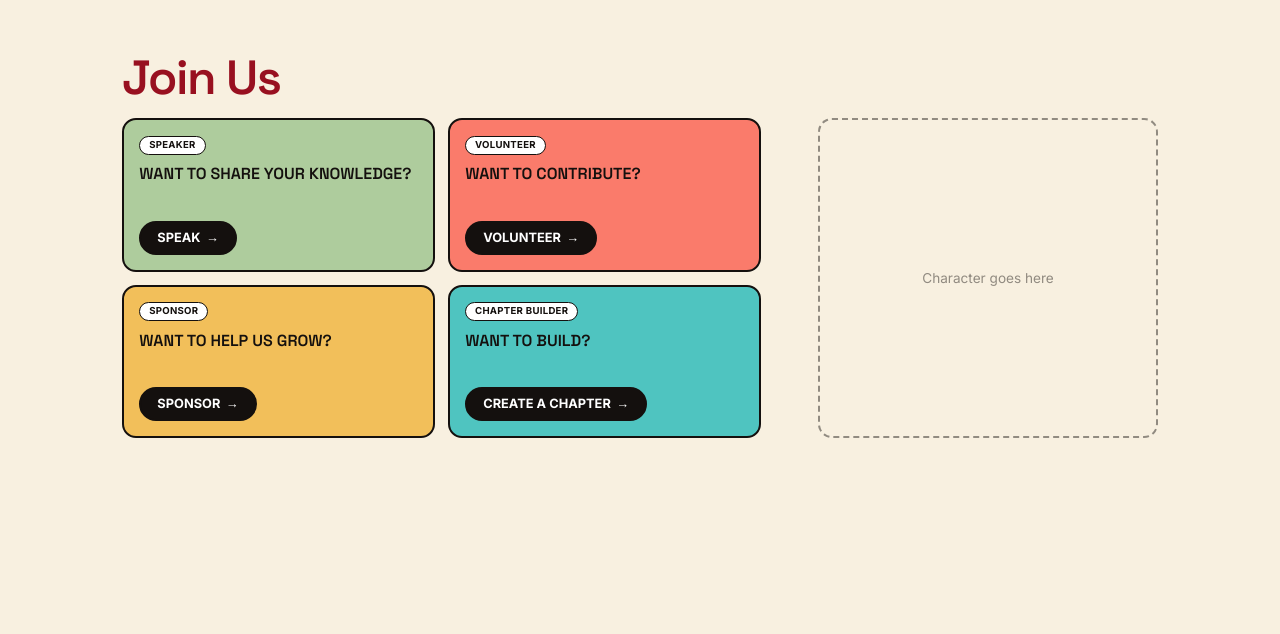
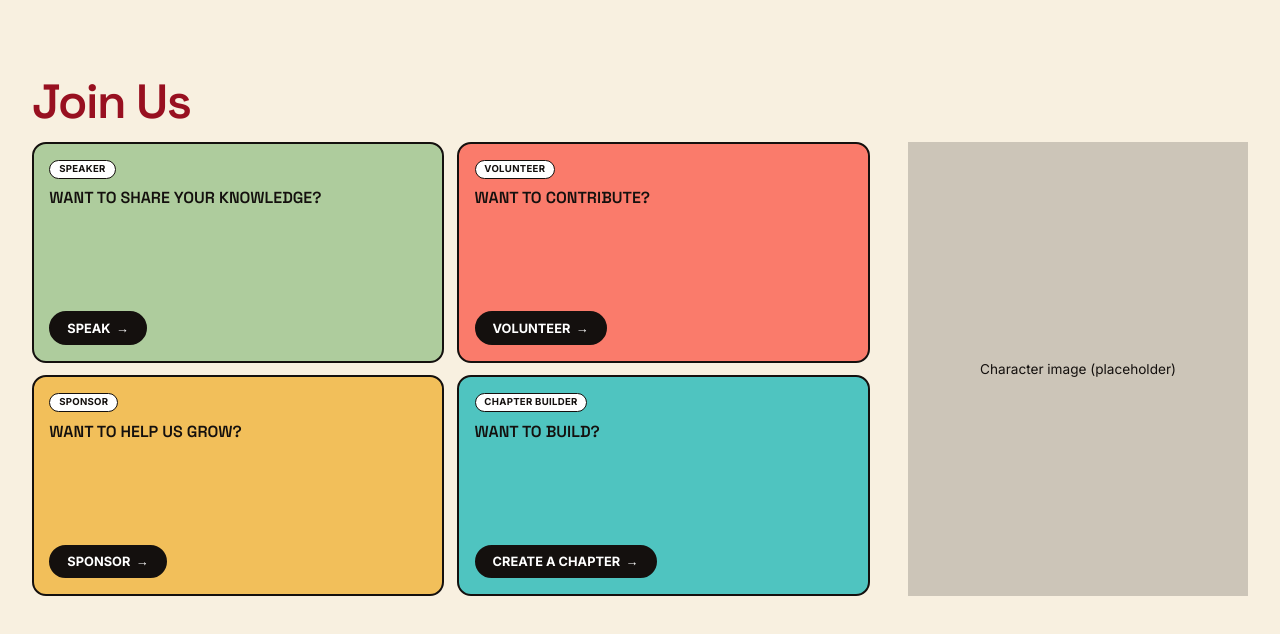
Before and after one commit to renisha18/sheBuildsTN, a React (Vite) app: page /#home in a window 1280 px wide. Shown: the part 2074-2708 px from the top of the page. Built offline with nearby package versions, Linux system fonts and the light colour scheme.

Commit message:
Join now changes

```diff
--- a/src/pages/JoinUs.jsx
+++ b/src/pages/JoinUs.jsx
@@ -1,11 +1,13 @@
 import JoinUsContent from "../sections/joinus/JoinUsContent";
 
-// One section of the single-page layout. The id matches siteSections.js;
-// tabIndex={-1} lets scrollToSection() move keyboard focus here.
+// One section of the single-page layout. PageSection (Home.jsx) already provides the
+// id="join" anchor, focus target and min-height, so this is a plain wrapper.
+// "about" reuses the About section's wrapper so Join us lines up with About and Blogs;
+// "join-us" carries the card colour variables.
 export default function JoinUs() {
   return (
-    <section id="join" tabIndex={-1} className="join-us">
+    <div className="about join-us">
       <JoinUsContent />
-    </section>
+    </div>
   );
 }
--- a/src/sections/joinus/JoinUsContent.css
+++ b/src/sections/joinus/JoinUsContent.css
@@ -2,15 +2,8 @@
    the fallbacks after each comma are the colours sampled from the Figma. */
 
 .join-us {
-  --join-container: 1100px;
   --join-gap: clamp(0.6rem, 1vw, 0.875rem);
   --ink: var(--color-ink, #111);
-}
-
-.join-us__inner {
-  max-width: var(--join-container);
-  margin: 0 auto;
-  padding: 1.5rem 2rem 1.5rem;
 }
 
 .join-us__heading {
@@ -21,12 +14,21 @@
   color: var(--ink);
 }
 
-/* ---------- Desktop: 2x2 cards on the left, character on the right ---------- */
+/* ---------- Layout ----------
+   Width, padding and centring come from the About wrapper (.about__intro in About.css).
+   Below lg: content, then the character underneath. */
 .join-us__layout {
   display: grid;
-  grid-template-columns: minmax(0, 1.75fr) minmax(0, 1fr);
-  column-gap: clamp(1rem, 2.5vw, 2rem);
-  align-items: stretch;
+  grid-template-columns: minmax(0, 1fr);
+  row-gap: 1.5rem;
+}
+
+/* lg and up: cards take the available width, character column on the right */
+@media (min-width: 64rem) {
+  .join-us__layout {
+    grid-template-columns: minmax(0, 1fr) 21.25rem;
+    column-gap: clamp(1.5rem, 3vw, 3rem);
+  }
 }
 
 .join-us__cards {
@@ -110,14 +112,21 @@
 }
 
 /* ---------- Character space ----------
-   Height follows the card grid beside it (it never makes the section taller). */
+   Fixed width + aspect ratio, so swapping the placeholder for the real <img> can't shift
+   the layout. No border/background/shadow here: the real image sits on the page as-is. */
 .join-us-character {
   position: relative;
-  align-self: stretch;
-  justify-self: end;
+  justify-self: center;
   width: 100%;
-  max-width: 340px;
-  min-height: 0;
+  max-width: 16.25rem;
+  aspect-ratio: 3 / 4;
+}
+@media (min-width: 64rem) {
+  .join-us-character {
+    align-self: center;   /* vertically centred beside the cards */
+    justify-self: end;
+    max-width: none;      /* fills the 21.25rem column */
+  }
 }
 .join-us-character > * {
   position: absolute;
@@ -128,30 +137,21 @@
   width: 100%;
   height: 100%;
   object-fit: contain;
-  object-position: bottom right;
 }
-/* Delete this block (and the placeholder div) once the real image is in */
+/* PLACEHOLDER — delete this block (and the placeholder div) once the real image is in.
+   Plain gray box, same gray as the event image placeholders (bg-muted/30). */
 .join-us-character__placeholder {
   display: grid;
   place-items: center;
-  border: 2px dashed var(--ink);
-  border-radius: 0.875rem;
+  padding: 1rem;
+  background: color-mix(in srgb, var(--color-muted) 30%, transparent);
+  color: var(--color-ink);
   font-size: 0.85rem;
   text-align: center;
-  opacity: 0.45;
 }
 
-/* ---------- Mobile: single column, character below ---------- */
+/* ---------- Mobile: cards in a single column ---------- */
 @media (max-width: 800px) {
-  .join-us__inner {
-    padding: 1.25rem 1rem 1.5rem;
-  }
-
-  .join-us__layout {
-    grid-template-columns: minmax(0, 1fr);
-    row-gap: 1rem;
-  }
-
   .join-us__cards {
     grid-template-columns: minmax(0, 1fr);
   }
@@ -161,13 +161,6 @@
   }
   .join-card__title  { font-size: 1rem; }
   .join-card__button { font-size: 0.85rem; }
-
-  /* No cards beside it on mobile, so it needs its own height */
-  .join-us-character {
-    justify-self: center;
-    max-width: 260px;
-    height: 15rem;
-  }
 }
 
 @media (prefers-reduced-motion: reduce) {
--- a/src/sections/joinus/JoinUsContent.jsx
+++ b/src/sections/joinus/JoinUsContent.jsx
@@ -11,7 +11,7 @@ const actions = [
 
 export default function JoinUsContent() {
   return (
-    <section className="join-us__inner" aria-labelledby="join-us-heading">
+    <section className="about__intro" aria-labelledby="join-us-heading">
       <h2 id="join-us-heading" className="about__heading">
         Join Us
       </h2>
@@ -33,11 +33,11 @@ export default function JoinUsContent() {
           ))}
         </div>
 
-        {/* Reserved space for the character.
+        {/* Character slot: the wrapper has a fixed size, so the image can't shift the layout.
             To add it: replace the placeholder <div> with
             <img src={character} alt="" />  (keep the wrapper) */}
         <div className="join-us-character" aria-hidden="true">
-          <div className="join-us-character__placeholder">Character goes here</div>
+          <div className="join-us-character__placeholder">Character image (placeholder)</div>
         </div>
       </div>
     </section>
```
Also changed, not shown: design/join.jpeg (added).
